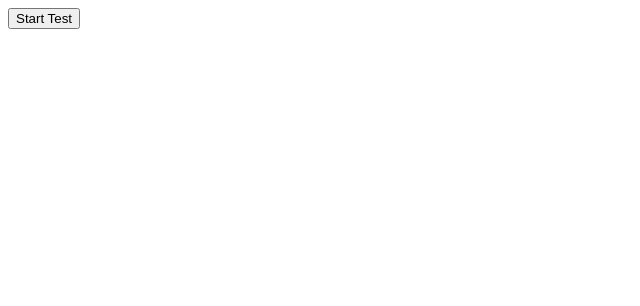
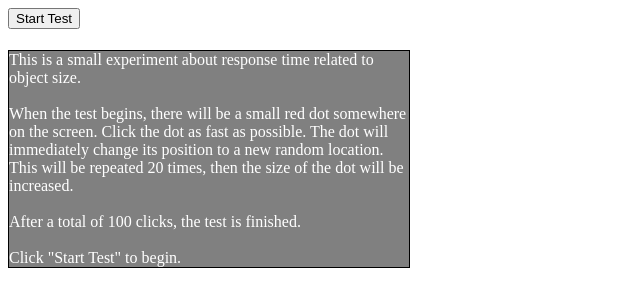
Before and after one commit to friehmaen/clickTheCircle, a plain HTML site: page index.html in a window 1280 px wide. Shown: the whole page, without its empty margins (0-640 px from the left). Drawn offline with nearby package versions, Linux system fonts and the light colour scheme.

Commit message:
Added description before the test starts.

```diff
--- a/index.html
+++ b/index.html
@@ -17,7 +17,17 @@
             </svg>
         </div>
 
-        <div id="result" class="hidden results"></div>
+        <div id="result" class="results">
+            This is a small experiment about response time related to object size.<br>
+            <br>
+            When the test begins, there will be a small red dot somewhere on the screen. Click
+            the dot as fast as possible. The dot will immediately change its position to a new random location.
+            This will be repeated 20 times, then the size of the dot will be increased.<br>
+            <br>
+            After a total of 100 clicks, the test is finished.<br>
+            <br>
+            Click "Start Test" to begin.
+        </div>
 
         <script src="https://code.jquery.com/jquery-2.2.4.min.js"></script>
         <script src="js/CircleTest.js"></script>
```
